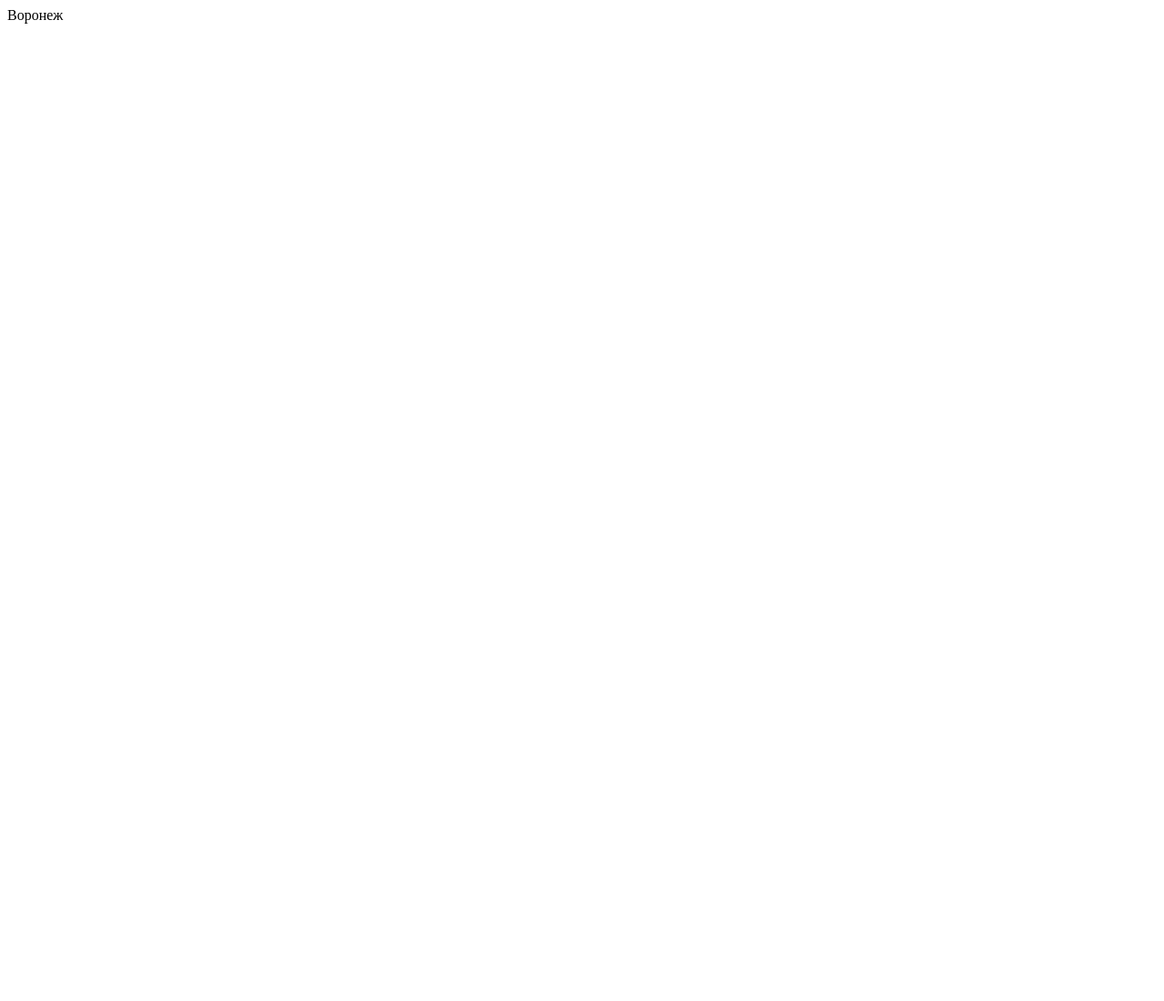
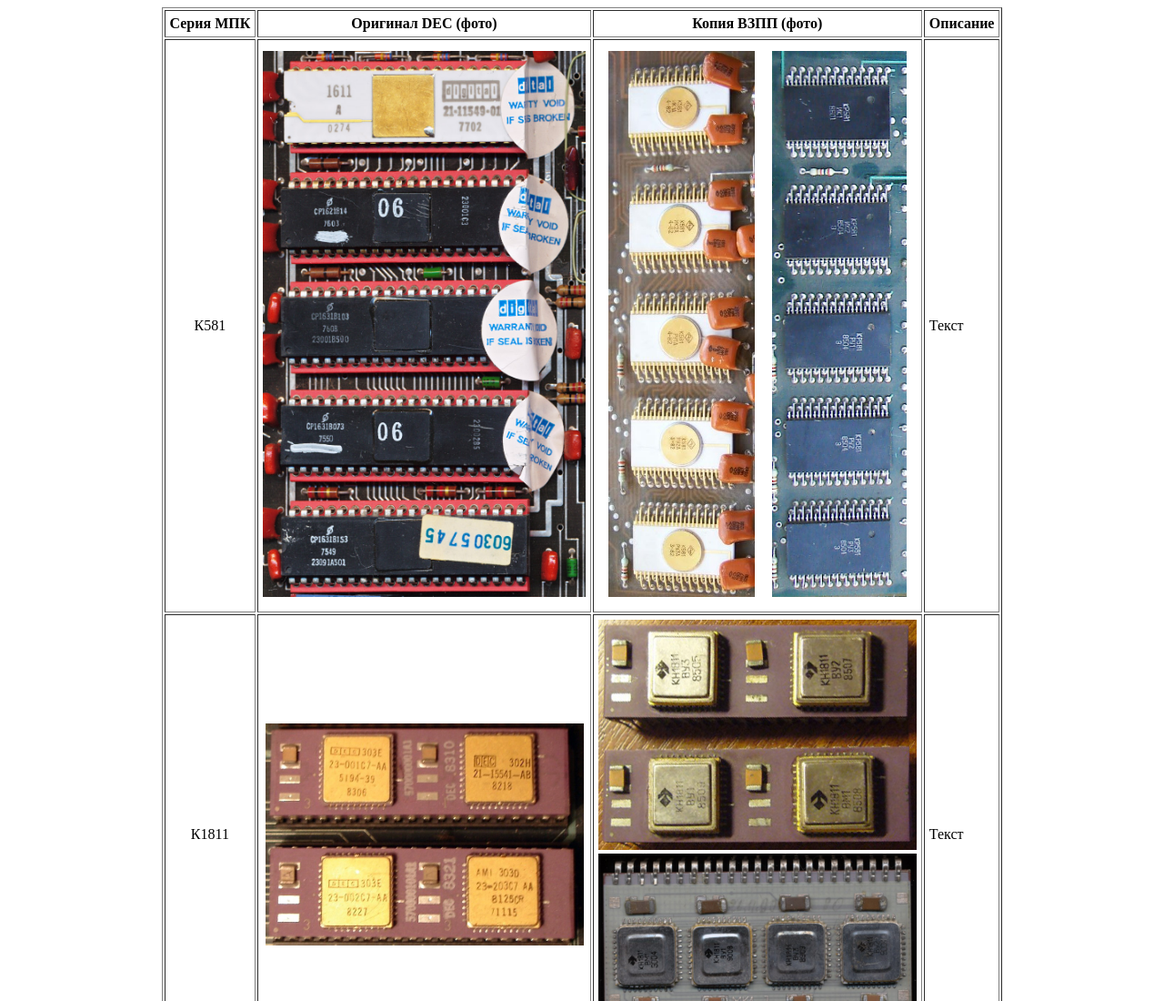
Before and after one commit to soviet-pdp11/main, a plain HTML site: page V/chips/proc/index.htm in a window 1280 px wide. Shown: the top 1100 px of the page at 91% size. Before the commit the page ends 800 px from the top, so only its background shows below. Drawn offline with Linux system fonts and the light colour scheme.

Commit message:
Add files via upload

```diff
--- a/V/chips/proc/index.htm
+++ b/V/chips/proc/index.htm
@@ -1,5 +1,33 @@
 <!DOCTYPE html>
 <html><head>
 </head>
-<body> Воронеж
-</body></html>
+<body>
+    <style>
+         th {
+      padding: 5px;
+    }
+        td {
+      padding: 5px;
+    }
+    </style>
+    <center>
+        <table border="1px" >
+                <tr><th>Серия МПК</th><th>Оригинал DEC (фото)</th><th>Копия ВЗПП (фото)</th><th>Описание</th></tr>
+                <tr><td style="text-align: center">К581</td><td><img src="581\LSI11-1.jpg" height="600px"></td><td>
+                    <center>
+                    <table style="width:100%">
+                        <tr>
+                            <td style="text-align: center"><img src="581\581-1.jpg" height="600px"></td>
+                            <td style="text-align: center"><img src="581\581-2.jpg" height="600px"></td>
+                        </tr>
+                    </table>
+                </center>
+                </td><td>Текст</td></tr>
+                <tr><td style="text-align: center">К1811</td><td style="text-align: center;"><img src="1811\F11.jpg" width="350px" valign="top"></td><td><img src="1811\1811.jpg" width="350px"></br><img src="1811\mk1.jpg" width="350px"></td><td>Текст</td></tr>
+                <tr><td style="text-align: center">К1807</td><td style="text-align: center;"><img src="1807\T11.jpg" width="350px" valign="top"></td><td><img src="1807\1807.jpg" width="350px"></td><td>Текст</td></tr>
+                <tr><td style="text-align: center">К1831</td><td style="text-align: center;"><img src="1831\J11.jpg" width="350px" valign="top"></td><td><img src="1831\M8K-1.jpg" width="350px"></br><img src="1831\M8K-2.jpg" width="350px"></td><td>Текст</td></tr>
+
+        </table>
+    </center>
+</body>
+</html>
```
Also changed, not shown: V/chips/proc/1807/T11.jpg (added), V/chips/proc/1811/1811.jpg (added), V/chips/proc/1811/F11.jpg (added), V/chips/proc/1811/mk1.jpg (added), V/chips/proc/1831/J11.jpg (added), V/chips/proc/1831/M8K-1.jpg (added), V/chips/proc/1831/M8K-2.jpg (added), V/chips/proc/581/581-1.jpg (added), V/chips/proc/581/581-2.jpg (added), V/chips/proc/581/LSI11-1.jpg (added), V/chips/proc/581/LSI11-2.jpg (added), V/chips/proc/581/опис.txt (added), 1 other file.
